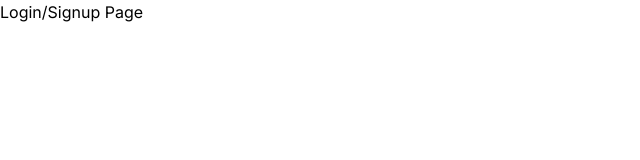
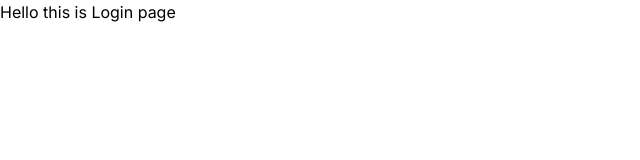
Before and after one commit to tristanbecnel87/locol-app, a Next.js app: page /auth/signIn in a window 1280 px wide. Shown: the top 160 px of the page, without its empty margins (0-640 px from the left). Built offline with nearby package versions, Linux system fonts and the light colour scheme.

Commit message:
checking if aws automatically updates

```diff
--- a/app/auth/signIn/page.js
+++ b/app/auth/signIn/page.js
@@ -2,7 +2,7 @@ import React from 'react'
 
 function login() {
   return (
-    <div>Login/Signup Page</div>
+    <div>Hello this is Login page</div>
   )
 }
 
```
Also changed, not shown: 1 other file (tests, documents, lock files or other folders).
